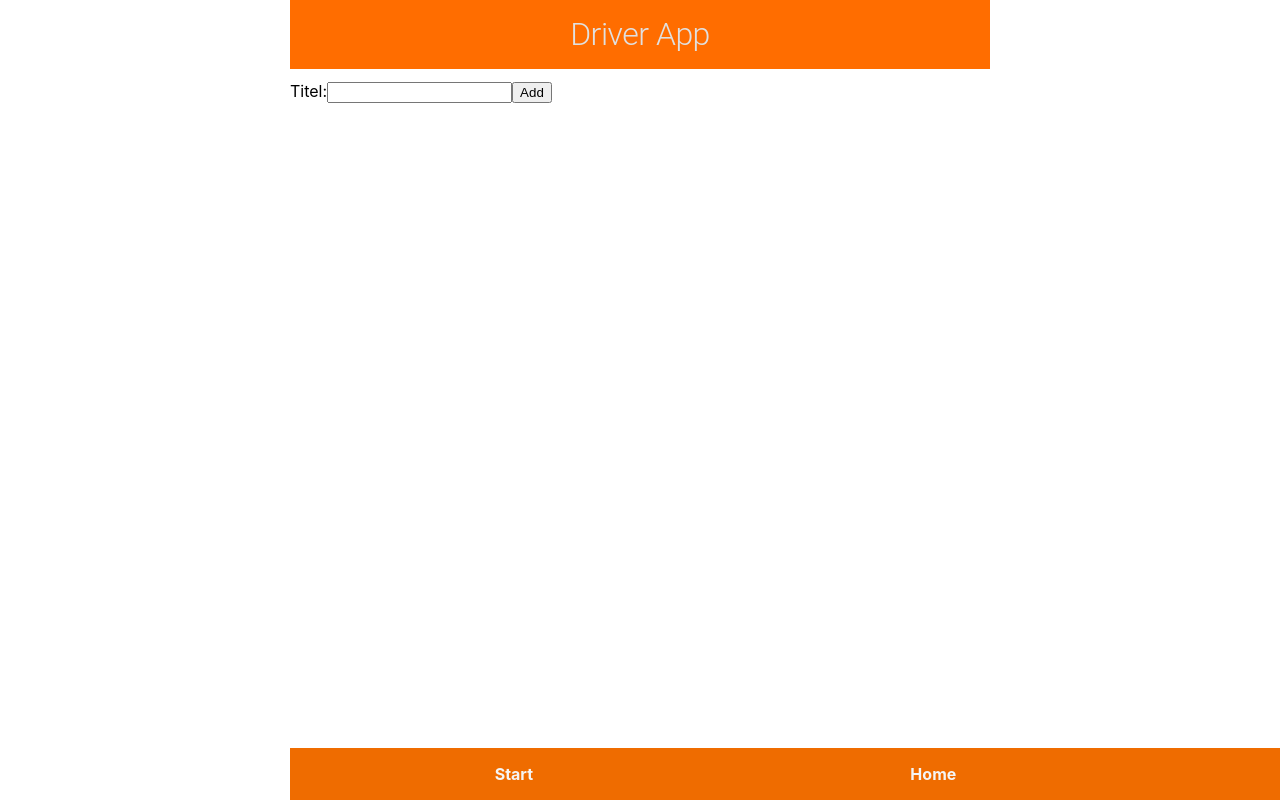
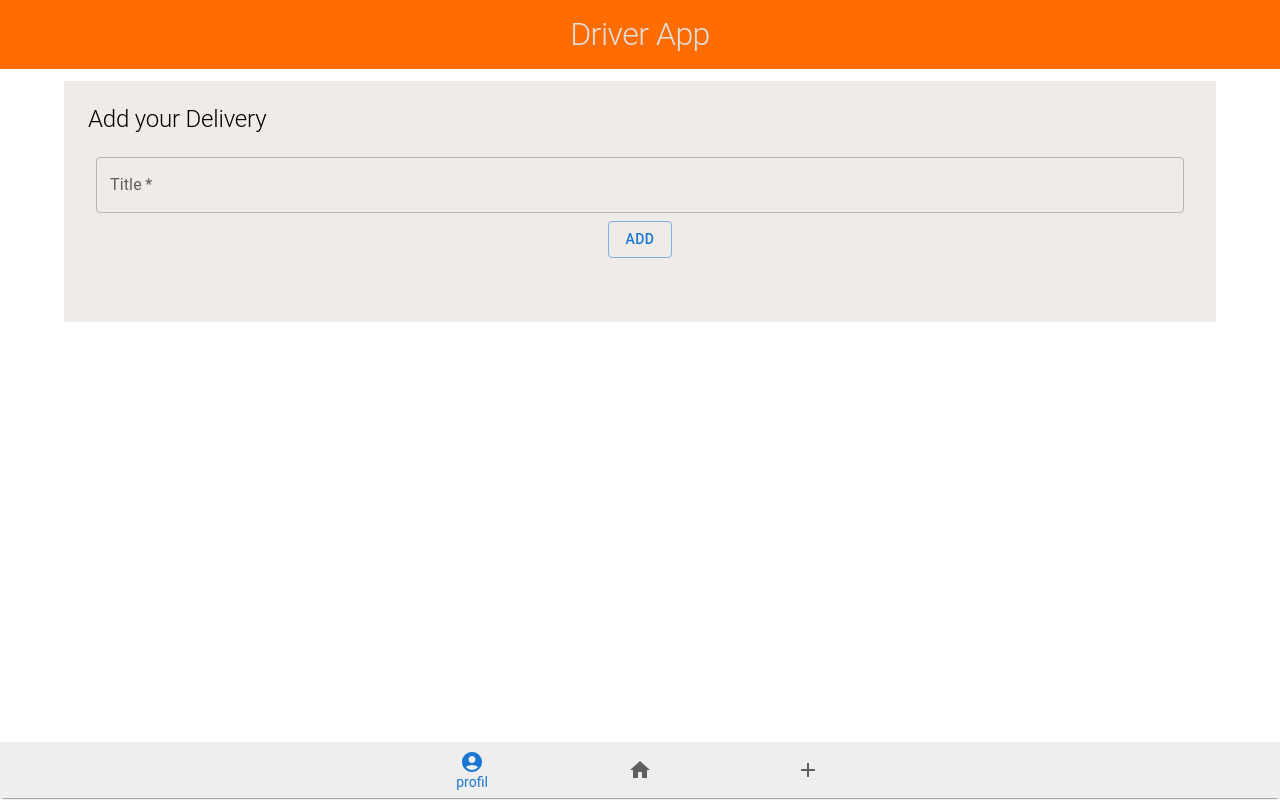
Before and after one commit to neuefische/hh-java-23-1-teamproject-driver, a React (Create React App) app in the folder frontend/: page /add in a window 1280 px wide. Built offline with nearby package versions, Linux system fonts and the light colour scheme; no server answers.

Commit message:
styling navigation and form

```diff
--- a/frontend/package.json
+++ b/frontend/package.json
@@ -5,6 +5,7 @@
   "dependencies": {
     "@emotion/react": "^11.10.6",
     "@emotion/styled": "^11.10.6",
+    "@mui/icons-material": "^5.11.11",
     "@mui/material": "^5.11.15",
     "@testing-library/jest-dom": "^5.16.5",
     "@testing-library/react": "^13.4.0",
--- /dev/null
+++ b/frontend/src/App.css
@@ -0,0 +1,7 @@
+.start-link {
+    display: block;
+    color: #ef6c00;
+    font-size: 2rem;
+    text-decoration: none;
+    padding: 2rem;
+}
--- a/frontend/src/App.tsx
+++ b/frontend/src/App.tsx
@@ -2,12 +2,14 @@ import React, {useEffect, useState} from 'react';
 import {DeliveryModel, NewDeliveryModel} from "./models/DeliveryModel";
 import Gallery from "./components/Gallery";
 import axios from "axios";
+import './App.css'
 import Header from "./components/Header";
-import {Box, Container} from '@mui/material';
-import {BrowserRouter, Route, Routes} from "react-router-dom";
+import {Box, Container, Typography} from '@mui/material';
+import {BrowserRouter, NavLink, Route, Routes} from "react-router-dom";
 import AddDelivery from "./components/AddDelivery";
 import Navigation from "./components/Navigation";
 import DeliveryDetails from "./components/DeliveryDetails";
+
 
 function App() {
     const [deliveries, setDeliveries] = useState<DeliveryModel[]>([])
@@ -37,25 +39,46 @@ function App() {
                 <Header/>
                 <Routes>
                     <Route path="/"
-                           element={<p>Welcome you freaks</p>}/>
+                           element={
+                               <Container maxWidth="lg">
+                                   <Box sx={{bgcolor: '#efebe9', p: "1rem", pb: "3rem", textAlign: "center"}}>
+                                       <Typography variant="h2">Welcome you freaks</Typography>
+                                       <NavLink className="start-link" to="/home">Click to Start...</NavLink>
+                                   </Box>
+                               </Container>
+                           }/>
                     <Route path="/home"
                            element={
                                <Container maxWidth="lg">
-                                   <Box sx={{bgcolor: '#efebe9', height: '100vh'}}>
+                                   <Box sx={{bgcolor: '#efebe9', pb: "3rem"}}>
                                        <Gallery deliveries={deliveries}/>
                                    </Box>
                                </Container>
                            }
                     />
                     <Route path="/add"
-                           element={<AddDelivery addDelivery={addDelivery}/>}/>
+                           element={
+                               <Container maxWidth="lg">
+                                   <Box sx={{bgcolor: '#efebe9', p: "1rem", pb: "3rem"}}>
+                                       <AddDelivery addDelivery={addDelivery}/>
+                                   </Box>
+                               </Container>
+                           }
+                    />
                     <Route path="/details/:id"
-                           element={<DeliveryDetails/>}/>
+                           element={
+                               <Container maxWidth="lg">
+                                   <Box sx={{bgcolor: '#efebe9', p: "1rem", pb: "3rem"}}>
+                                       <DeliveryDetails/>
+                                   </Box>
+                               </Container>
+                           }/>
                 </Routes>
                 <Navigation/>
             </div>
         </BrowserRouter>
-    );
+    )
+        ;
 }
 
 export default App;
--- /dev/null
+++ b/frontend/src/components/AddDelivery.css
@@ -0,0 +1,10 @@
+.form {
+    display: flex;
+    flex-direction: column;
+    gap: 0.5rem;
+    margin: 1rem;
+}
+.add-button {
+    width: fit-content;
+    align-self: center;
+}
--- a/frontend/src/components/AddDelivery.tsx
+++ b/frontend/src/components/AddDelivery.tsx
@@ -1,5 +1,7 @@
 import {FormEvent, useState} from "react";
 import {NewDeliveryModel} from "../models/DeliveryModel";
+import {Button, TextField, Typography} from "@mui/material";
+import './AddDelivery.css'
 
 type Props = {
     addDelivery: (delivery: NewDeliveryModel) => void
@@ -15,14 +17,20 @@ export default function AddDelivery(props: Props) {
     }
 
     return (
-        <form onSubmit={handleSubmit}>
-            <label htmlFor="title">Titel:</label>
-            <input id="title"
-                   type="text"
-                   value={title}
-                   onChange={(event) => setTitle(event.target.value)}
-            />
-            <button type="submit">Add</button>
-        </form>
+        <section>
+            <Typography sx={{fontSize: "1.5rem", padding: "0.5rem"}} variant="h2">
+                Add your Delivery
+            </Typography>
+            <form className="form" onSubmit={handleSubmit}>
+                <TextField
+                    required
+                    label="Title"
+                    id="title"
+                    value={title}
+                    onChange={(event) => setTitle(event.target.value)}
+                />
+                <Button className="add-button" variant="outlined" type="submit">Add</Button>
+            </form>
+        </section>
     )
 }
--- a/frontend/src/components/DeliveryCard.css
+++ b/frontend/src/components/DeliveryCard.css
@@ -1,6 +1,14 @@
-.card {
+.details_card {
+    display: flex;
+    flex-direction: column;
     padding: 0.3rem;
     background-color: #efebe9;
-    margin:  0.8rem 0.8rem;
+    margin: 0.8rem 0.8rem;
     border-radius: 5px;
 }
+
+.details_button {
+    align-self: end;
+    width: fit-content;
+
+}
--- a/frontend/src/components/DeliveryCard.tsx
+++ b/frontend/src/components/DeliveryCard.tsx
@@ -11,10 +11,10 @@ type CardProps = {
 export default function DeliveryCard(props: CardProps) {
     const navigate = useNavigate();
     return (
-        <Card variant="outlined" className="card">
+        <Card variant="outlined" className="details_card">
             <p>Title: {props.delivery.title}</p>
             <small> ID: {props.delivery.id}</small>
-            <Button variant="outlined" onClick={() => navigate(`/details/${props.delivery.id}`)}>Details</Button>
+            <Button className="details_button" variant="outlined" onClick={() => navigate(`/details/${props.delivery.id}`)}>Details</Button>
         </Card>
     )
 }
--- a/frontend/src/components/DeliveryDetails.tsx
+++ b/frontend/src/components/DeliveryDetails.tsx
@@ -32,6 +32,7 @@ export default function DeliveryDetails() {
                 <p>Title: {delivery.title}</p>
                 <small>ID: {delivery.id}</small>
             </Card>
-            : <p>{message}</p>
+            :
+            <p>{message}</p>
     )
 }
--- a/frontend/src/components/Navigation.css
+++ /dev/null
@@ -1,17 +0,0 @@
-.nav {
-    position: fixed;
-    bottom: 0;
-    width: 100%;
-    padding: 1rem;
-    background-color: #ef6c00;
-
-}
-.nav-links {
-    display: flex;
-    justify-content: space-around;
-}
-.link {
-    text-decoration: none;
-    color: whitesmoke;
-    font-weight: bold;
-}
--- a/frontend/src/components/Navigation.tsx
+++ b/frontend/src/components/Navigation.tsx
@@ -1,15 +1,38 @@
-import {NavLink} from "react-router-dom";
-import './Navigation.css'
+import {useNavigate} from "react-router-dom";
+import {SyntheticEvent, useState} from "react";
+import {BottomNavigation, BottomNavigationAction, Paper} from "@mui/material";
+import HomeIcon from '@mui/icons-material/Home';
+import AddIcon from '@mui/icons-material/Add';
+import AccountCircleIcon from '@mui/icons-material/AccountCircle';
 
 export default function Navigation() {
+    const [value, setValue] = useState('/');
+    const navigate = useNavigate();
+
+    const handleChange = (event: SyntheticEvent, newValue: string) => {
+        setValue(newValue);
+        navigate(newValue)
+    };
 
     return (
-        <nav className="nav">
-            <div className="nav-links">
-                <NavLink className="link" to="/">Start</NavLink>
-                <NavLink className="link" to="/home">Home</NavLink>
-                <NavLink className="link" to="/add">Add</NavLink>
-            </div>
-        </nav>
+        <Paper sx={{position: 'fixed', bottom: '0.1rem'}}>
+            <BottomNavigation sx={{width: '100vw', bgcolor: "#eeeeee"}} value={value} onChange={handleChange}>
+                <BottomNavigationAction
+                    label="profil"
+                    value="/"
+                    icon={<AccountCircleIcon/>}
+                />
+                <BottomNavigationAction
+                    label="home"
+                    value="/home"
+                    icon={<HomeIcon/>}
+                />
+                <BottomNavigationAction
+                    label="add"
+                    value="/add"
+                    icon={<AddIcon/>}
+                />
+            </BottomNavigation>
+        </Paper>
     )
 }
--- a/frontend/src/index.css
+++ b/frontend/src/index.css
@@ -3,7 +3,7 @@
 }
 
 body {
-  max-width: 700px;
+  _max-width: 700px;
   margin: 0 auto;
  /* font-family: "PT Sans", serif;*/
  font-family: -apple-system, BlinkMacSystemFont, 'Segoe UI', 'Roboto', 'Oxygen',
```
Also changed, not shown: 1 other file (tests, documents, lock files or other folders).
